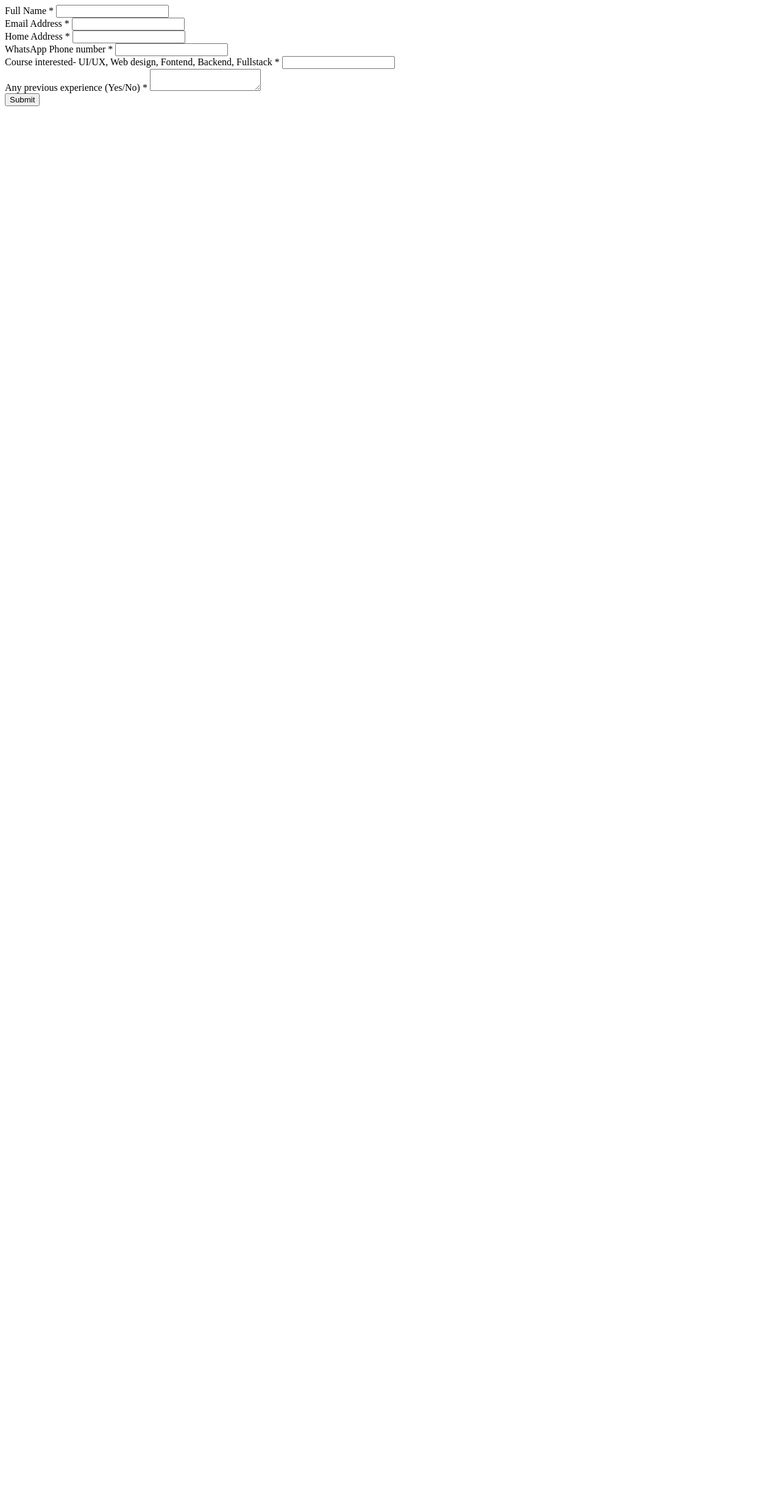
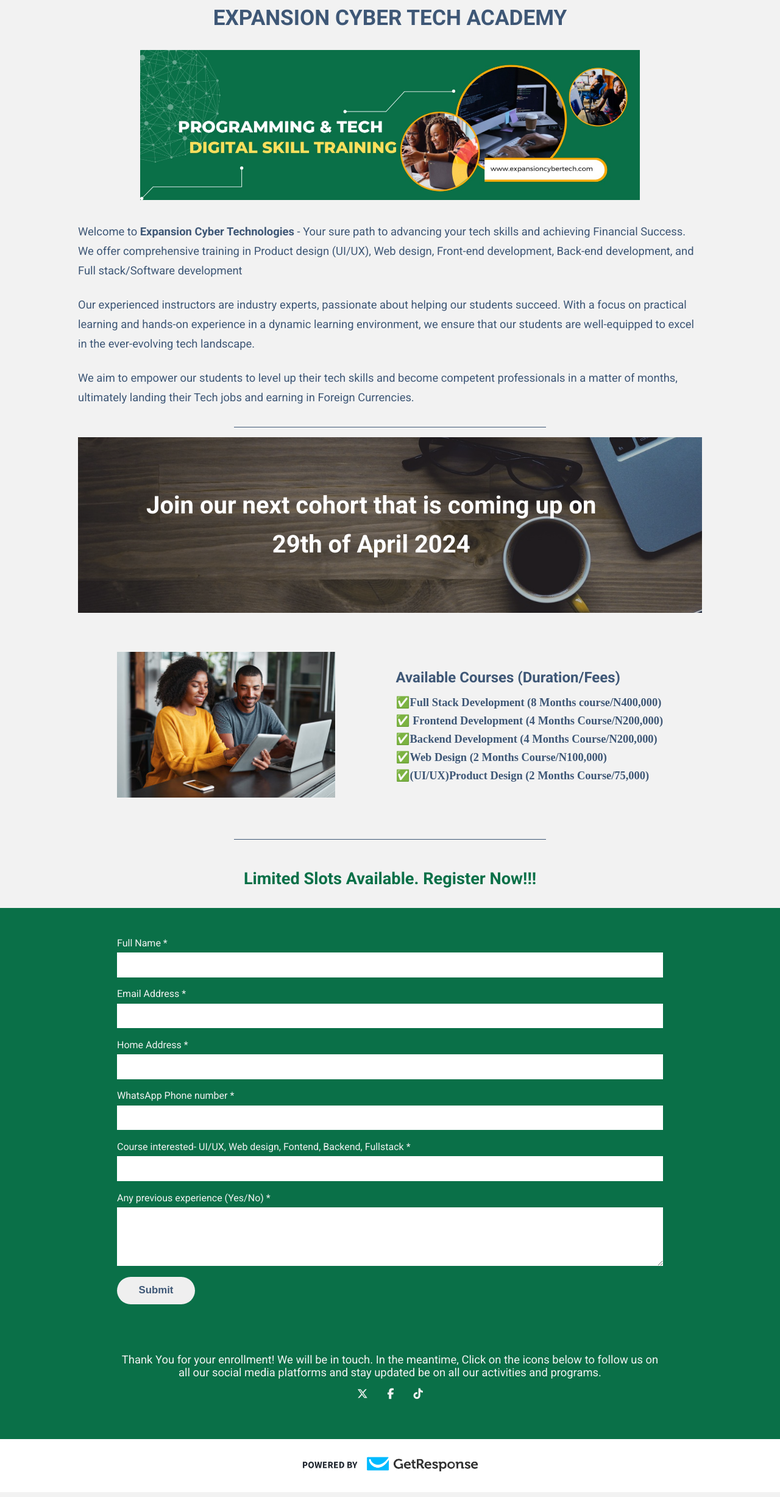
Before and after one commit to samojeyinka/ect, a PHP site: page / in a window 1280 px wide. Shown: the whole page at 61% size. Before the commit the page ends 174 px from the top, so only its background shows below. Run offline with PHP 8.4, Linux system fonts and the light colour scheme.

Commit message:
added sections and styles

```diff
--- a/index.php
+++ b/index.php
@@ -10,10 +10,58 @@
     <meta name="viewport" content="width=device-width, initial-scale=1, shrink-to-fit=no">
 
     <title>Hello, world!</title>
+    <link rel="stylesheet" href="style.css">
+
+    <link rel="stylesheet" href="https://cdnjs.cloudflare.com/ajax/libs/font-awesome/6.5.1/css/all.min.css">
 </head>
 
 <body>
+    <main class="index">
+        <section class="introduction_section">
+            <div class="introduction_section_flex">
+                <h1>EXPANSION CYBER TECH ACADEMY</h1>
+                <div class="banner">
+                    <?php
+                    echo '<img src="./images/banner.jpg" alt="EXPANSION CYBER TECH ACADEMY"/>';
+                    ?>
+                </div>
+                <div class="content_flex_container">
+                    <p>Welcome to <strong>Expansion Cyber Technologies</strong> - Your sure path to advancing your tech skills and achieving Financial Success. We offer comprehensive training in Product design (UI/UX), Web design, Front-end development, Back-end development, and Full stack/Software development</p>
+                    <p>Our experienced instructors are industry experts, passionate about helping our students succeed. With a focus on practical learning and hands-on experience in a dynamic learning environment, we ensure that our students are well-equipped to excel in the ever-evolving tech landscape.</p>
+                    <p>We aim to empower our students to level up their tech skills and become competent professionals in a matter of months, ultimately landing their Tech jobs and earning in Foreign Currencies.</p>
+                </div>
+            </div>
+        </section>
+        <hr class="styled-hr">
+        <section class="cohort-section">
+            <h2>Join our next cohort that is coming up on 29th of April 2024</p>
+        </section>
+
+        <section class="available_courses">
+            <div class="available_courses_flex">
+                <div class="image">
+                    <?php
+                    echo '<img src="./images/coursesimg.jpg" alt="Available Courses (Duration/Fees)"/>';
+                    ?>
+                </div>
+                <div class="content">
+                    <h3>Available Courses (Duration/Fees)</h3>
+                    <div class="courses_box">
+                        <h4>✅Full Stack Development (8 Months course/N400,000)</h4>
+                        <h4>✅ Frontend Development (4 Months Course/N200,000)</h4>
+                        <h4>✅Backend Development (4 Months Course/N200,000)</h4>
+                        <h4>✅Web Design (2 Months Course/N100,000)</h4>
+                        <h4>✅(UI/UX)Product Design (2 Months Course/75,000)</h4>
+                    </div>
+                </div>
+            </div>
+        </section>
+        <hr class="styled-hr">
+        <section class="message_section">
+            <h4>Limited Slots Available. Register Now!!!</h4>
+        </section>
         <section class="registration_form_section">
+            <div class="registration_form_con">
                 <form name="form" action="register.php" method="POST">
                     <div class="input_box">
                         <label for="full_name">Full Name *</label>
@@ -42,10 +90,32 @@
                 </textarea>
                     </div>
                     <div class="input_box">
-            <input type="submit" id="btn" value="Submit" name="submit"/>
+                        <input type="submit" id="btn" value="Submit" name="submit" class="btn" />
                     </div>
+
+
                 </form>
+
+                <div class="greetings">
+                    <p>Thank You for your enrollment! We will be in touch. In the meantime, Click on the icons below to follow us on all our social media platforms and stay updated be on all our activities and programs.
+
+                    </p>
+                </div>
+                <div class="social_links">
+                    <a href="https://twitter.com/expansiontech?t=3LthX52PbDOY5dDgkA8hVw&s=08" target="_blank"><i class="fa-brands fa-x-twitter"></i></a>
+                    <a href="https://web.facebook.com/expansioncybertech?mibextid=ZbWKwL&_rdc=1&_rdr" target="_blank"><i class="fa-brands fa-facebook-f"></i></a>
+                    <a href="https://www.tiktok.com/@expansion.cyber.t?_t=8ktOR9KV0fm&_r=1" target="_blank"><i class="fa-brands fa-tiktok"></i></a>
+                </div>
+            </div>
         </section>
+        <footer>
+            <div class="sponsor">
+                <?php
+                echo '<img src="./images/sponsor.png" alt="powered by getresponse"/>';
+                ?>
+            </div>
+        </footer>
+    </main>
 
 </body>
 
--- a/style.css
+++ b/style.css
@@ -0,0 +1,300 @@
+@import url('https://fonts.googleapis.com/css2?family=Poppins:ital,wght@0,100;0,200;0,300;0,400;0,500;0,600;0,700;0,800;0,900;1,100;1,200;1,300;1,400;1,500;1,600;1,700;1,800;1,900&family=Roboto:ital,wght@0,100;0,300;0,400;0,500;0,700;0,900;1,100;1,300;1,400;1,500;1,700;1,900&display=swap');
+
+:root{
+    --ColorOne: #F2F2F2FF;
+    --ColorTwo: #3E5776FF;
+    --ColorThree: #FEB52FFF;
+    --ColorFour: #B4C0D2FF;
+    --ColorFive: #BECFE8FF;
+
+}
+
+*{
+    margin: 0;
+    padding: 0;
+    box-sizing: border-box;
+}
+
+
+body{
+    font-family: Roboto, Arial, serif;
+}
+
+input,textarea{
+    border: none;
+    outline: none;
+    color: var(--ColorTwo);
+}
+
+.index{
+    padding: .5rem 0;
+    background: var(--ColorOne);
+    width: 100%;
+    height: 100%;
+}
+
+
+
+.introduction_section{
+    margin: auto !important;
+    width: 80%;
+    background: var(--ColorOne);
+}
+
+.introduction_section_flex{
+    display: flex;
+    flex-direction: column;
+    gap: 2rem;
+}
+
+.introduction_section h1{
+    text-align: center;
+    font-size: 2.2rem;
+    font-weight: bolder;
+    color: var(--ColorTwo);
+}
+.introduction_section .banner{
+    margin: auto !important;
+    width: 80%;
+    height: auto !important;
+}
+
+.introduction_section img{
+width: 100%;
+height: 100%;
+}
+
+.content_flex_container{
+    display: flex;
+    flex-direction: column;
+    gap: 1.5rem;
+    margin-bottom: 2rem;
+}
+
+.content_flex_container p{
+    line-height:2rem ;
+    font-size: 1.15rem;
+    color: var(--ColorTwo);
+}
+
+
+/* cohort-section */
+
+.cohort-section{
+    margin: auto !important;
+    width: 80%;
+    height: 18rem;
+    background-image: url("./images/cohort2.jpg");
+    background-position: center;
+    background-size: cover;
+    background-repeat: no-repeat;
+    position: relative;
+}
+
+.cohort-section::before{
+    content: "";
+    width: 100%;
+    height: 100%;
+    background: rgba(0, 0, 0, 0.244);
+    position: absolute;
+    top: 0;
+    left: 0;
+
+}
+
+
+.cohort-section h2{
+    line-height: 4rem;
+    font-size:2.5rem;
+    font-weight: bolder;
+    color: #fff;
+    width: 80%;
+    text-align: center;
+    height: 100%;
+    display: flex;
+    justify-content: center;
+    align-items: center;
+    position: absolute;
+    left: 7%;
+
+}
+
+.available_courses{
+    margin: auto !important;
+    width: 70%;
+    background: var(--ColorOne);
+}
+
+.available_courses_flex{
+    margin: 4rem 0;
+    width: 100%;
+    display: flex;
+    align-items: center;
+    justify-content: space-between;
+}
+
+.available_courses .content h3{
+    font-size: 1.5rem;
+    margin-bottom: 1rem;
+    color: var(--ColorTwo);
+}
+
+
+.available_courses .image {
+    width: 40%;
+    height: 40%;
+}
+
+.available_courses .image img{
+    width: 100%;
+    height: 100%;
+}
+.courses_box{
+    display: flex;
+    flex-direction: column;
+    gap: .5rem;
+
+}
+
+.courses_box h4{
+    font-size: 1.15rem;
+    font-family:serif;
+    font-weight: 600;
+    color: var(--ColorTwo);
+}
+
+
+.message_section{
+    padding: 2rem 0;
+    width: 100%;
+}
+
+.message_section h4{
+    text-align: center;
+    font-size:1.7rem;
+    color: #0A7048FF;
+}
+
+
+
+.registration_form_section{
+    padding: 3rem 0;
+    width: 100%;
+    height: auto !important;
+    background: rgb(10, 112, 72);
+}
+
+.registration_form_con{
+    width: 70%;
+    margin: auto;
+}
+
+.registration_form_section form{
+    width: 100%;
+    display: flex;
+    flex-direction: column;
+    gap: 1.1rem;
+}
+
+.registration_form_section form .input_box{
+    display: flex;
+    flex-direction: column;
+    gap: .4rem;
+}
+
+.registration_form_section form .input_box label{
+color: var(--ColorOne);
+}
+
+.registration_form_section form .input_box input{
+    padding: .8rem;
+}
+
+
+.registration_form_section form .input_box input:focus{
+    outline: 3px solid var(--ColorFour);
+}
+
+.registration_form_section form .input_box textarea{
+    padding: .5rem;
+    max-width: 100% ;
+    height: 6rem;
+}
+
+.registration_form_section form .input_box .btn{
+    font-size: 1.05rem;
+    font-weight: 600;
+    width: 8rem;
+    border-radius: 1.5rem;
+    cursor: pointer;
+}
+
+.registration_form_section form .input_box .btn:hover{
+   background: rgb(90, 211, 102);
+   color: var(--ColorOne);
+   transition: .2s ease-in-out;
+}
+
+
+.greetings{
+    padding-top: 5rem;
+    width: 100%;
+}
+
+.greetings p{
+    font-size: 1.15rem;
+    color: var(--ColorOne);
+    text-align: center;
+}
+
+
+.social_links{
+    padding: 1rem 0;
+    width: fit-content;
+    margin: auto;
+    display: flex;
+    align-items: center;
+    gap: 2rem;
+}
+
+.social_links .fa-brands{
+    font-size: 1.1rem;
+}
+
+.social_links a{
+    color: var(--ColorOne);
+}
+
+
+footer{
+    padding: 1rem 0;
+    width: 100%;
+    height: auto;
+    background: #fff;
+}
+
+footer .sponsor{
+    width: 20rem;
+    margin: auto;
+}
+
+footer .sponsor img{
+    width: 100%;
+}
+
+
+.welcome{
+    width: 100%;
+    height: 100vh;
+    display: flex;
+    align-items: center;
+    justify-content: center;
+}
+
+.styled-hr {
+    width: 40%;
+    border: none;
+    border-top: 1px solid var(--ColorTwo);
+    margin: auto;
+    padding: .5rem 0;
+}
```
Also changed, not shown: welcome.php (+9 -3 lines), images/banner.jpg (added), images/cohort1.jpg (added), images/cohort2.jpg (added), images/coursesimg.jpg (added), images/sponsor.png (added), images/submission.png (added). Lines whose indentation alone changed are shown as unchanged.
